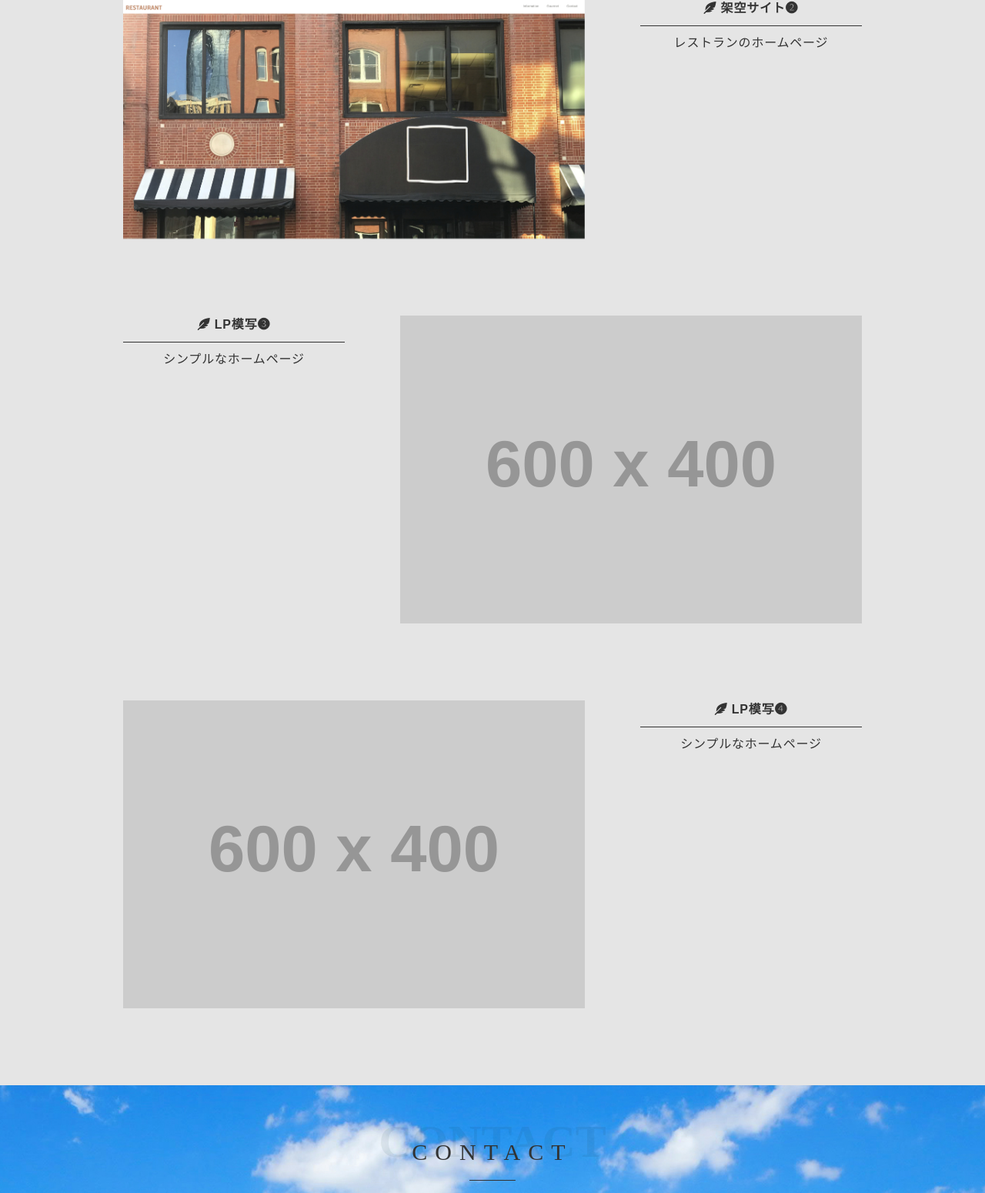
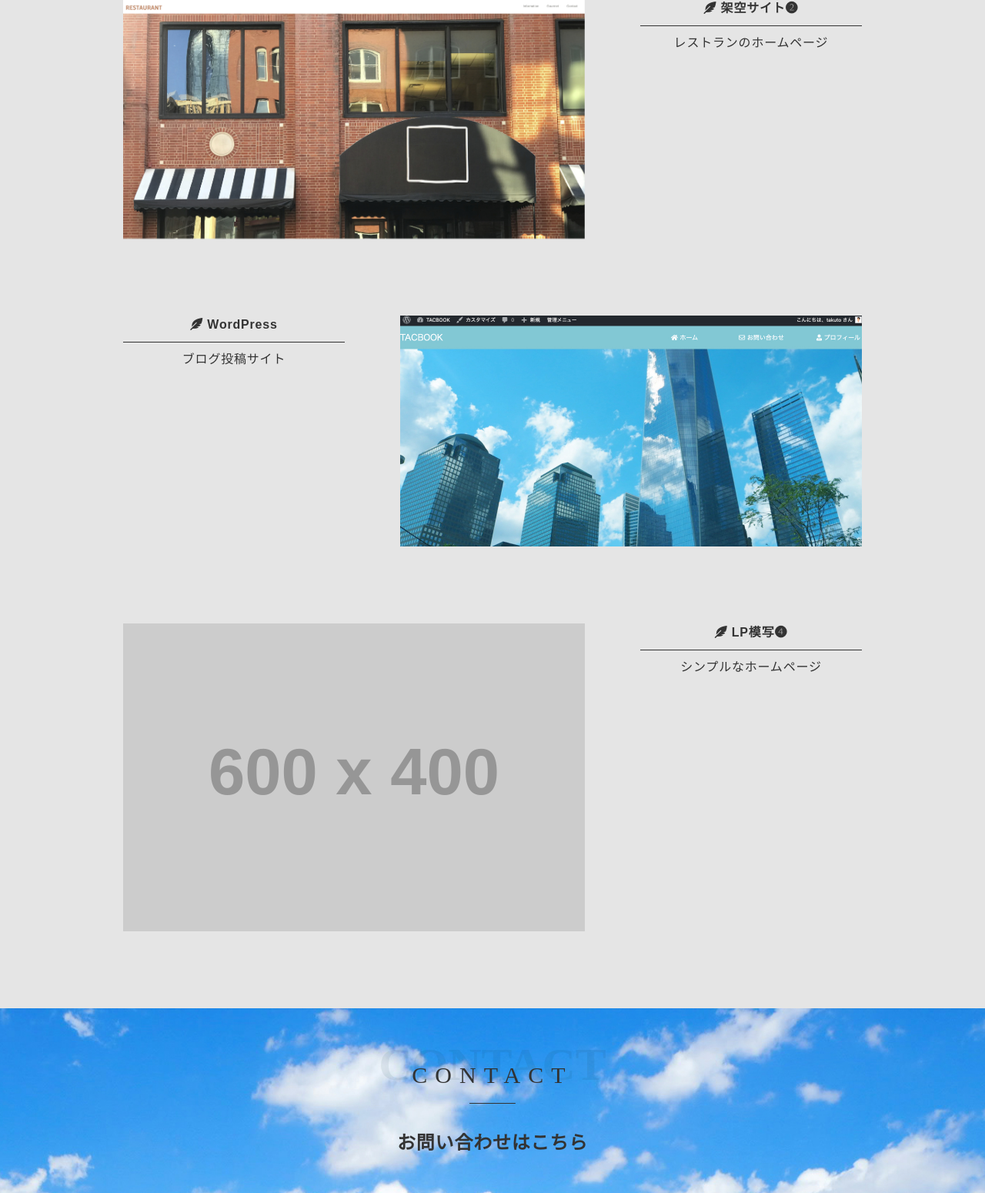
Before and after one commit to tokutamaria/myportfolio, a PHP site: page /index.php?action=favicon in a window 1280 px wide. Shown: the part 2824-4374 px from the top of the page at 77% size. Run offline with PHP 8.4, Linux system fonts and the light colour scheme; grey boxes labelled with a size stand in for pictures from a placeholder-image service; data that the repository does not hold is empty; some libraries are stand-ins or nearby versions.

Commit message:
ファビコン追加

```diff
--- a/index.php
+++ b/index.php
@@ -41,7 +41,7 @@
   <!-- fontawesome -->
   <link href="https://use.fontawesome.com/releases/v5.6.1/css/all.css" rel="stylesheet">
   <!-- サイトアイコン -->
-  <link rel="icon" href="/images/favicon (4).ico">
+  <link rel="icon" href="/myportfolio/images/favicon.jpg">
   <!-- lightbox -->
   <link href="https://cdnjs.cloudflare.com/ajax/libs/lightbox2/2.7.1/css/lightbox.css" rel="stylesheet">
   <link rel="stylesheet" href="https://use.fontawesome.com/releases/v5.8.2/css/all.css"
@@ -177,13 +177,14 @@
           <div class="work_text">
             <h3>
               <i class="fas fa-feather-alt"></i>
-              LP模写❸
+              WordPress
             </h3>
-            <p>シンプルなホームページ</p>
+            <p>ブログ投稿サイト</p>
           </div>
           <div class="work_img">
-            <a href="">
-              <img class="img_zoom inview" src="https://placehold.jp/600x400.png" alt="">
+            <a href="https://tacbook.online">
+              <img class="img_zoom inview" src="/myportfolio/images/WordPress.jpg"
+              alt="WordPress" width="600" height="500">
             </a>
           </div>
         </div>
```
Also changed, not shown: images/WordPress.jpg (added), images/favicon.jpg (added).
